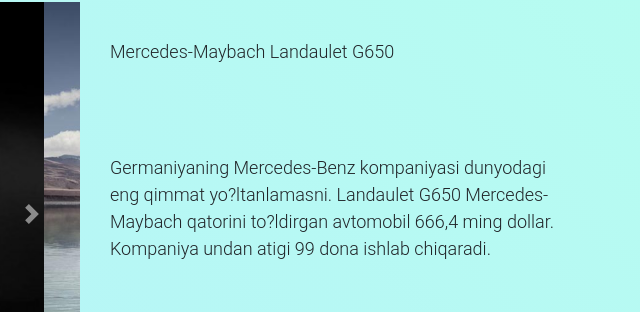
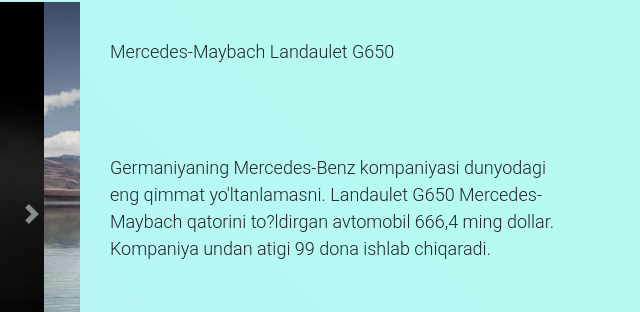
Before and after one commit to bakrabu/bakrabu.github.io, a plain HTML site: page index.html in a window 1280 px wide. Shown: the part 1945-2257 px from the top of the page, 640-1280 px from the left. Drawn offline with nearby package versions, Linux system fonts and the light colour scheme.

Commit message:
Update index.html

```diff
--- a/index.html
+++ b/index.html
@@ -145,7 +145,7 @@
               </div>
         </div>
         <div class="col-xl-5 col-lg-5 d-flex align-items-center flex-wrap"><p>Mercedes-Maybach Landaulet G650</p>
-        <p>Germaniyaning Mercedes-Benz kompaniyasi dunyodagi eng qimmat yo?ltanlamasni. Landaulet G650 Mercedes-Maybach qatorini to?ldirgan avtomobil 666,4 ming dollar. Kompaniya undan atigi 99 dona ishlab chiqaradi. </p>
+        <p>Germaniyaning Mercedes-Benz kompaniyasi dunyodagi eng qimmat yo'ltanlamasni. Landaulet G650 Mercedes-Maybach qatorini to?ldirgan avtomobil 666,4 ming dollar. Kompaniya undan atigi 99 dona ishlab chiqaradi. </p>
         <h3>Narxi: 1.500.000<sup>$</sup></h3>
       </div>
     </div>
```
